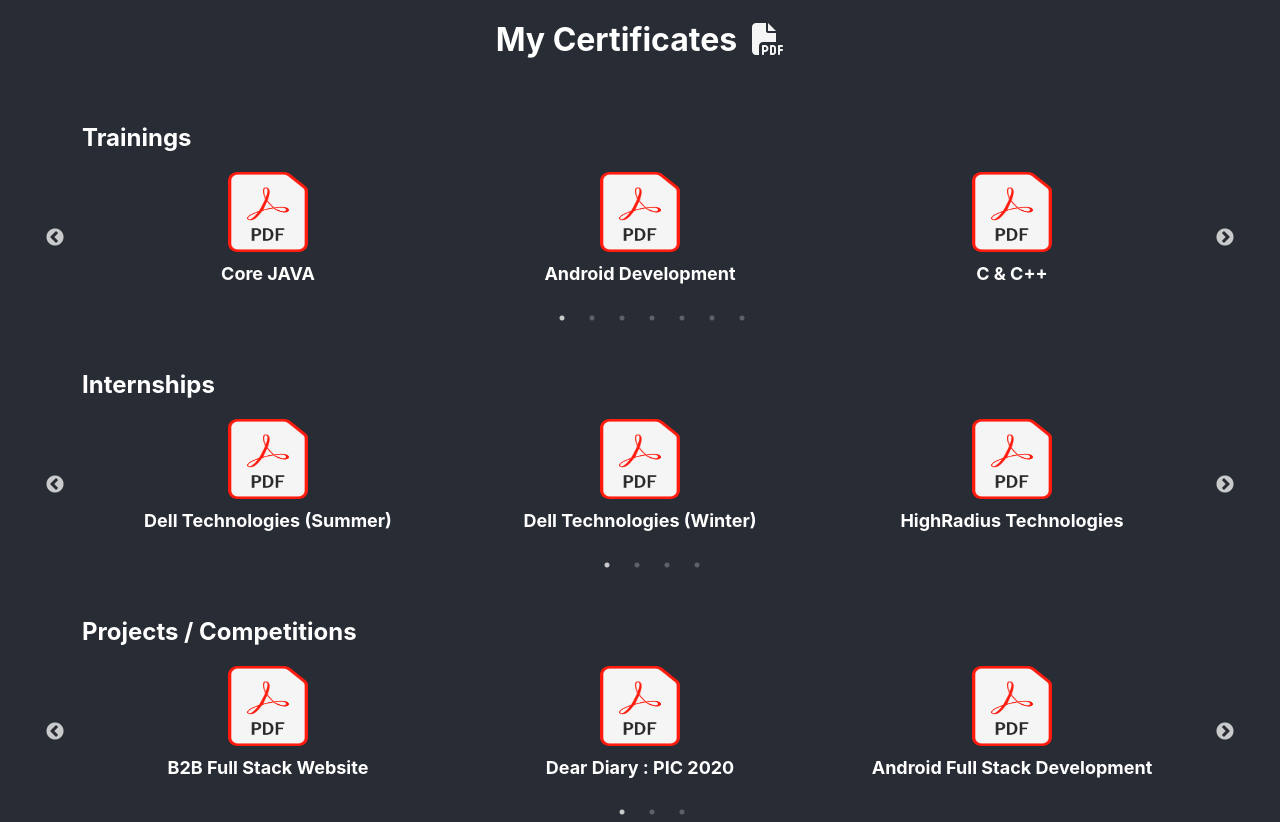
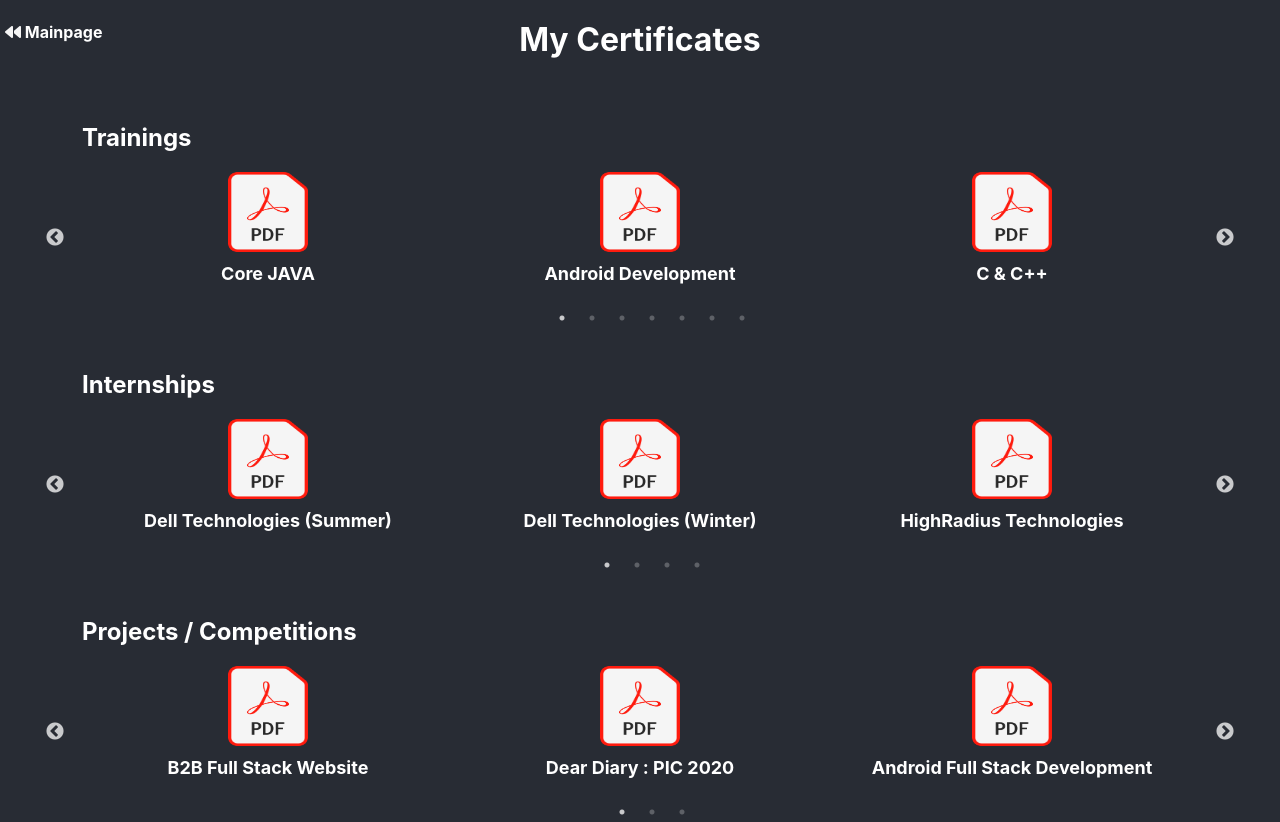
Before and after one commit to priyansh17/portfolio, a React (Create React App) app: page /#/certifications in a window 1280 px wide. Built offline with nearby package versions, Linux system fonts and the light colour scheme; a web font is replaced by a local one.

Commit message:
Implemented Back Button on Pages, fixed DOB.

```diff
--- a/src/App.css
+++ b/src/App.css
@@ -2,6 +2,12 @@
 
 .slick-dots li button:before {
     color:White !important;
+}
+
+a:link, a:visited,  a:hover, a:active
+{
+    color: #FFFFFF;
+    text-decoration: none;
 }
 
 .ProjectCardImage{
@@ -41,6 +47,15 @@
 #CertificateHeader{
     font-family: -apple-system, BlinkMacSystemFont, 'Segoe UI', Roboto, Oxygen, Ubuntu, Cantarell, 'Open Sans', 'Helvetica Neue', sans-serif;
     font-size: x-large;
+    font-weight: bold;
+    font-style: normal;
+    justify-content: left;
+    display: inline-flex;
+}
+
+#BackHome{
+    font-family: -apple-system, BlinkMacSystemFont, 'Segoe UI', Roboto, Oxygen, Ubuntu, Cantarell, 'Open Sans', 'Helvetica Neue', sans-serif;
+    font-size: medium;
     font-weight: bold;
     font-style: normal;
     justify-content: left;
--- a/src/App.js
+++ b/src/App.js
@@ -15,7 +15,8 @@ function App() {
         <div className="App" >
             <Router basename="/">
                 <Routes>
-                    <Route path='/' element={<LandingPage />} />
+                    <Route path='/' element={<LandingPage Load={true} />} />
+                    <Route path='/mainPage' element={<LandingPage Load={false} />} />
                     <Route path='/projects' element={<ProjectsPage />} />
                     <Route path='/awards' element={<AwardsPage />} />
                     <Route path='/career' element={<CareerPage />} />
--- a/src/LandingPage.js
+++ b/src/LandingPage.js
@@ -5,9 +5,9 @@ import { Container } from 'react-bootstrap';
 import bgVideo2 from './media/bgIntro.mp4'
 import Pacman from './Pacman';
 
-function LandingPage(props) {
+function LandingPage({Load}) {
 
-    const [load, setLoad] = useState(true);
+    const [load, setLoad] = useState(Load);
 
     useEffect(() => {
         setTimeout(() => {
--- a/src/MainPage.js
+++ b/src/MainPage.js
@@ -24,7 +24,8 @@ function MainPage(props) {
     var today = new Date();
     const birthDate = new Date('2000-06-17T21:30:00');
     const yearsDiff = parseInt(today.getFullYear() - birthDate.getFullYear());
-    const years = (today.getMonth()>=birthDate.getMonth() && today.getDate()>birthDate.getDate()) ? yearsDiff : yearsDiff-1;
+    const years = (today.getMonth()>birthDate.getMonth() || (today.getMonth()==birthDate.getMonth() && today.getDate()>birthDate.getDate()))
+      ? yearsDiff : yearsDiff - 1;
     const days = parseInt((today - birthDate) / (1000 * 60 * 60 * 24));
     const hours = parseInt(Math.abs(today - birthDate) / (1000 * 60 * 60) % 24);
     const minutes = parseInt(Math.abs(today.getTime() - birthDate.getTime()) / (1000 * 60) % 60);
--- a/src/Pages/AwardsPage.js
+++ b/src/Pages/AwardsPage.js
@@ -1,7 +1,7 @@
 import React from 'react';
-import staticData from '../stringConst';
-import { Container, Row, Accordion } from 'react-bootstrap';
+import { Container,Row, Accordion } from 'react-bootstrap';
 import AwardsData from './AwardsData';
+import PageHeader from './PageHeader';
 
 function AwardsPage(props) {
 
@@ -9,9 +9,8 @@ function AwardsPage(props) {
 
     return (
         <Container>
-            <Row>
-                <p id='pageHeader'>{staticData["AwardsPageHeading"]}</p>
-            </Row>
+        <PageHeader header="AwardsPageHeading"/>
+
             <Row>
                 <Accordion defaultActiveKey={keys} alwaysOpen style={{ color: '#000' }}>
                     {
--- a/src/Pages/CareerPage.js
+++ b/src/Pages/CareerPage.js
@@ -7,14 +7,14 @@ import TimelineContent from '@mui/lab/TimelineContent';
 import TimelineOppositeContent from '@mui/lab/TimelineOppositeContent';
 import TimelineDot from '@mui/lab/TimelineDot';
 import Typography from '@mui/material/Typography';
-import { Container, Row } from 'react-bootstrap';
-import staticData from '../stringConst';
+import { Container } from 'react-bootstrap';
 import '../App.css';
 import CareerStats from './CareerData';
 import dellLogo from '../media/dell.png';
 import hrcLogo from '../media/hrc.png';
 import kpmgLogo from '../media/kpmg.png';
 import WorkModal from './careerModal';
+import PageHeader from './PageHeader';
 
 
 function CareerPage(props) {
@@ -24,9 +24,8 @@ function CareerPage(props) {
 
     return (
         <Container>
-            <Row>
-                <p id='pageHeader'>{staticData["CareerPageHeading"]}</p>
-            </Row>
+        <PageHeader header="CareerPageHeading"/>
+
             <Timeline position="alternate" style={{ margin: '0' }}>
                 {
                     CareerStats.map((val, ind) => {
--- a/src/Pages/CertificationsPage.js
+++ b/src/Pages/CertificationsPage.js
@@ -1,6 +1,5 @@
 import React from 'react';
 import { Container, Row } from 'react-bootstrap';
-import staticData from '../stringConst';
 import Slider from "react-slick";
 import certificates from './CertificatesData';
 import kpmgCertificate from '../media/certificates/KPMG Certificate.pdf';
@@ -18,8 +17,10 @@ import androidProj from '../media/certificates/Android App Development Training
 import b2bProj from '../media/certificates/1805589_Priyansh Choudhary_HighRadius_Scores.pdf';
 import picProj from '../media/certificates/PIC EVALUATION.png'
 import CertificateModel from './CertificateSliderModel';
-import { FontAwesomeIcon } from '@fortawesome/react-fontawesome';
+
 import { faFilePdf } from '@fortawesome/free-solid-svg-icons';
+import PageHeader from './PageHeader';
+
 
 function CertificationsPage(props) {
 
@@ -37,12 +38,7 @@ function CertificationsPage(props) {
 
     return (
         <Container>
-            <Row style={{ alignItems: "center" }}>
-                <p id='pageHeader'>
-                    {staticData["CertificatesPageHeading"]} &nbsp;
-                    <FontAwesomeIcon style={{ width: 'auto', color: 'whitesmoke' }} icon={faFilePdf} size={'1x'} />
-                </p>
-            </Row>
+            <PageHeader header="CertificatesPageHeading" icon={faFilePdf} hasIcon={true}/>
             <Row style={{ paddingTop: "5vh", paddingBottom: "3vh" }}>
                 <p id='CertificateHeader'>Trainings</p>
                 <Slider slidesToShow={3} {...settings}>
--- a/src/Pages/EducationPage.js
+++ b/src/Pages/EducationPage.js
@@ -7,13 +7,13 @@ import TimelineContent from '@mui/lab/TimelineContent';
 import TimelineOppositeContent from '@mui/lab/TimelineOppositeContent';
 import TimelineDot from '@mui/lab/TimelineDot';
 import Typography from '@mui/material/Typography';
-import { Container, Row } from 'react-bootstrap';
-import staticData from '../stringConst';
+import { Container } from 'react-bootstrap';
 import '../App.css';
 import EducationStats from './educationData';
 import las from '../media/lasLogo.png';
 import fiitjee from '../media/fiitjeeVizag.png';
 import kiit from '../media/KiitLogo.png';
+import PageHeader from './PageHeader';
 
 export default function EducationPage(props) {
 
@@ -21,9 +21,8 @@ export default function EducationPage(props) {
 
   return (
     <Container>
-      <Row>
-        <p id='pageHeader'>{staticData["EducationPageHeading"]}</p>
-      </Row>
+    <PageHeader header="EducationPageHeading"/>
+
       <Timeline position="alternate" style={{margin: '0'}}>
         {
           EducationStats.map((val, ind) => {
--- /dev/null
+++ b/src/Pages/PageHeader.js
@@ -0,0 +1,31 @@
+import React from 'react';
+import staticData from '../stringConst';
+import { Button, Container, Row } from 'react-bootstrap';
+import { FontAwesomeIcon } from '@fortawesome/react-fontawesome';
+import { faBackward, faHome} from '@fortawesome/free-solid-svg-icons';
+// function HeaderIcon({hasIcon, Icon}){
+//     if ({hasIcon}){
+//         return <FontAwesomeIcon style={{ width: 'auto', color: 'whitesmoke' }} icon={Icon} size={'1x'} />
+//     }
+// }
+function BackHome (props) {
+    return (
+        <a style={{position: 'absolute', left: 5}} key={props.index} rel="noreferrer" href={props.url}>
+            <FontAwesomeIcon style={{ width: 'auto', cursor: 'pointer', color: 'whitesmoke'}} icon={props.icon} size={'1x'}/>
+            <p id="BackHome">&nbsp;Mainpage</p>
+        </a>
+    )
+}
+
+function PageHeader(props) {
+    return (
+        <Container style={{display: 'flex',flexDirection: 'row', alignItems: 'center', justifyContent: 'center'}}>
+            <BackHome icon={faBackward} index={0} url="/#/mainPage" />
+            <p id='pageHeader'>{staticData[props.header]}</p>
+            {/* <HeaderIcon hasIcon={props.hasIcon} icon={props.icon} />   ToDo */}
+
+        </Container>
+    );
+}
+
+export default PageHeader;
--- a/src/Pages/ProjectsPage.js
+++ b/src/Pages/ProjectsPage.js
@@ -1,6 +1,6 @@
 import '../App.css';
 import React from 'react';
-import staticData from '../stringConst';
+
 import { Container, Row, Col } from 'react-bootstrap';
 import ProjectsCard from './ProjectsCard';
 import ProjectsData from './ProjectsData';
@@ -11,6 +11,7 @@ import pgLifeimage from '../media/pgLife.png';
 import handTrackingimage from '../media/hand-tracking.png';
 import RestaurantAppimage from '../media/restaurant_app.jpg';
 import b2bReact from '../media/b2b react app.png';
+import PageHeader from './PageHeader';
 
 function ProjectsPage(props) {
 
@@ -18,9 +19,7 @@ function ProjectsPage(props) {
 
     return (
         <Container>
-            <Row style={{ alignItems: "center" }}>
-                <p id='pageHeader'>{staticData["ProjectsPageHeading"]}</p>
-            </Row>
+            <PageHeader header="ProjectsPageHeading"/>
             <Row style={{ alignItems: "center", justifyContent: "center" }}>
                 {ProjectsData.map((val, ind) => {
                     return (
--- a/src/Pages/SkillsPage.js
+++ b/src/Pages/SkillsPage.js
@@ -1,6 +1,5 @@
 import React from 'react';
-import { Container, Row, ListGroup, ListGroupItem } from 'react-bootstrap';
-import staticData from '../stringConst';
+import { Container, ListGroup, ListGroupItem } from 'react-bootstrap';
 import PropTypes from 'prop-types';
 import Tabs from '@mui/material/Tabs';
 import Tab from '@mui/material/Tab';
@@ -9,6 +8,7 @@ import Box from '@mui/material/Box';
 import SkillsData from './SkillsData';
 import { FontAwesomeIcon } from '@fortawesome/react-fontawesome';
 import { faStar, faStarHalf } from '@fortawesome/free-solid-svg-icons';
+import PageHeader from './PageHeader';
 
 
 function TabPanel(props) {
@@ -54,9 +54,7 @@ function SkillsPage(props) {
 
     return (
         <Container>
-            <Row>
-                <p id='pageHeader'>{staticData["SkillsPageHeading"]}</p>
-            </Row>
+            <PageHeader header="SkillsPageHeading"/>
             <Box sx={{ width: '100%' }}>
                 <Box sx={{ borderBottom: 1, borderColor: 'divider' }}>
                     <Tabs value={value} onChange={handleChange} textColor="inherit" variant="scrollable">
```
